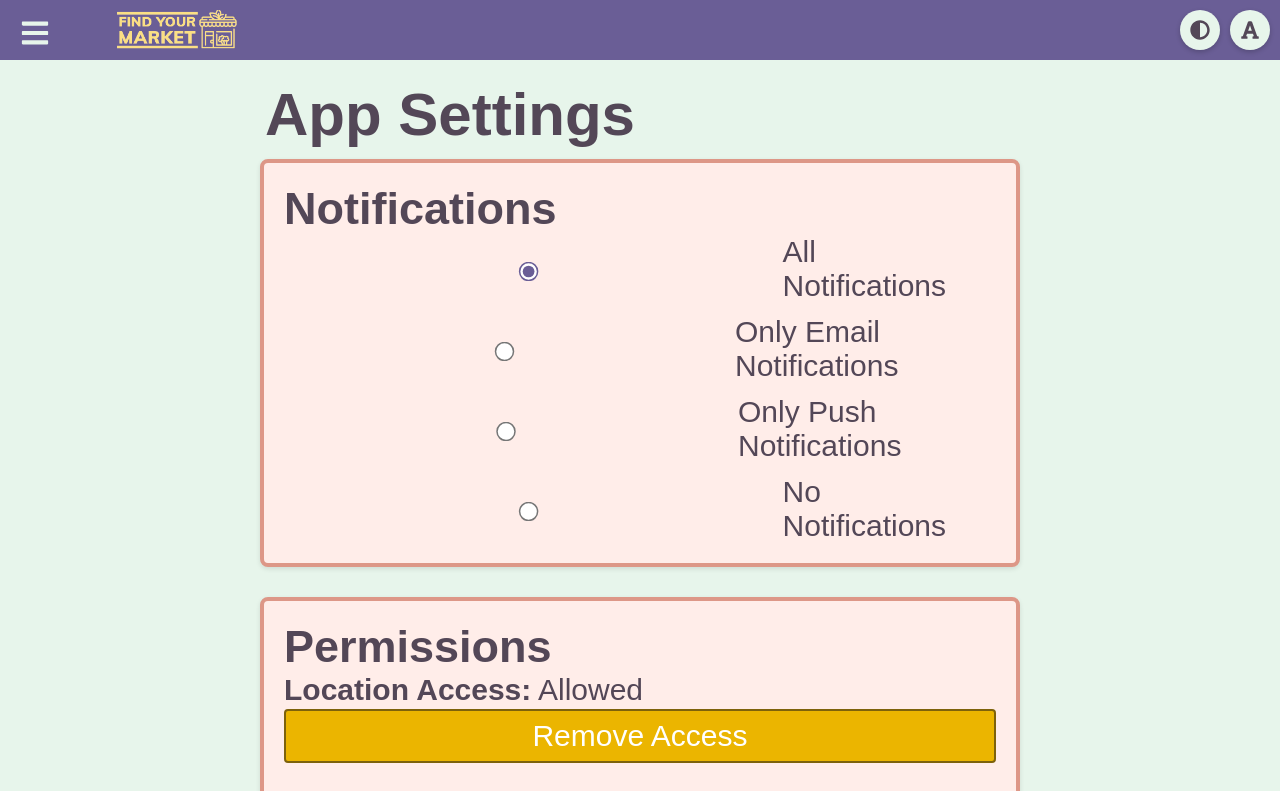
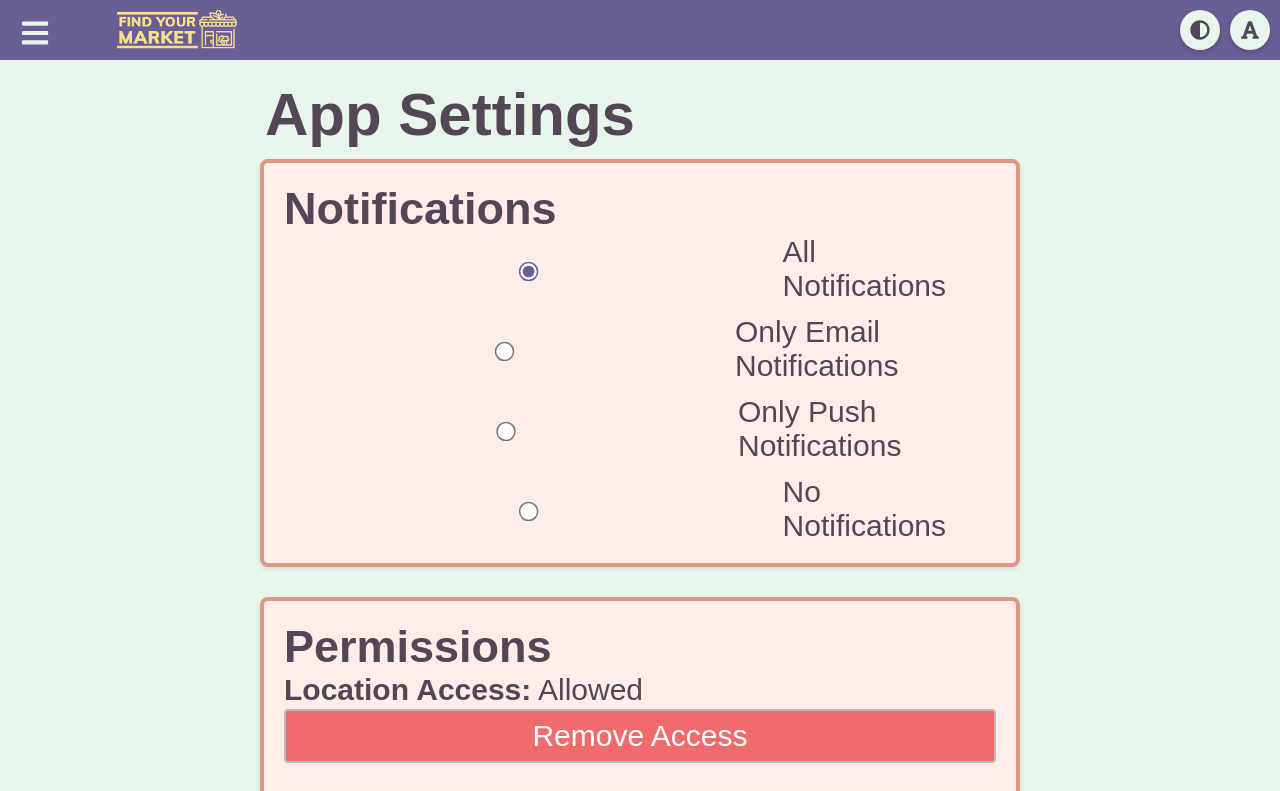
Before and after one commit to Chanelmorgan/FindYourMarket, a React (Create React App) app in the folder find-your-market/: page /AppSettings in a window 1280 px wide. Shown: the top 791 px of the page. Built offline with nearby package versions, Linux system fonts and the light colour scheme; a web font is replaced by a local one.

Commit message:
appsettings button

```diff
--- a/find-your-market/src/styles/AppSettings.css
+++ b/find-your-market/src/styles/AppSettings.css
@@ -84,8 +84,8 @@
 
 .settings-section button {
   padding: 8px 15px;
-  background-color: var(--mustard);
-  border: 2px solid #7d620b;
+  background-color: #f06b6b;
+  border: 2px solid #bababa;
   border-radius: 4px;
   font-size: 30px;
   cursor: pointer;
@@ -93,11 +93,11 @@
 }
 
 .settings-section button:hover {
-  background-color: #bcb2de;
+  background-color: #68b667;
 }
 
 .settings-section button:active {
-  background-color: #f8db7b;
+  background-color: #f06b6b;
 }
 
 .permission-text{
```
